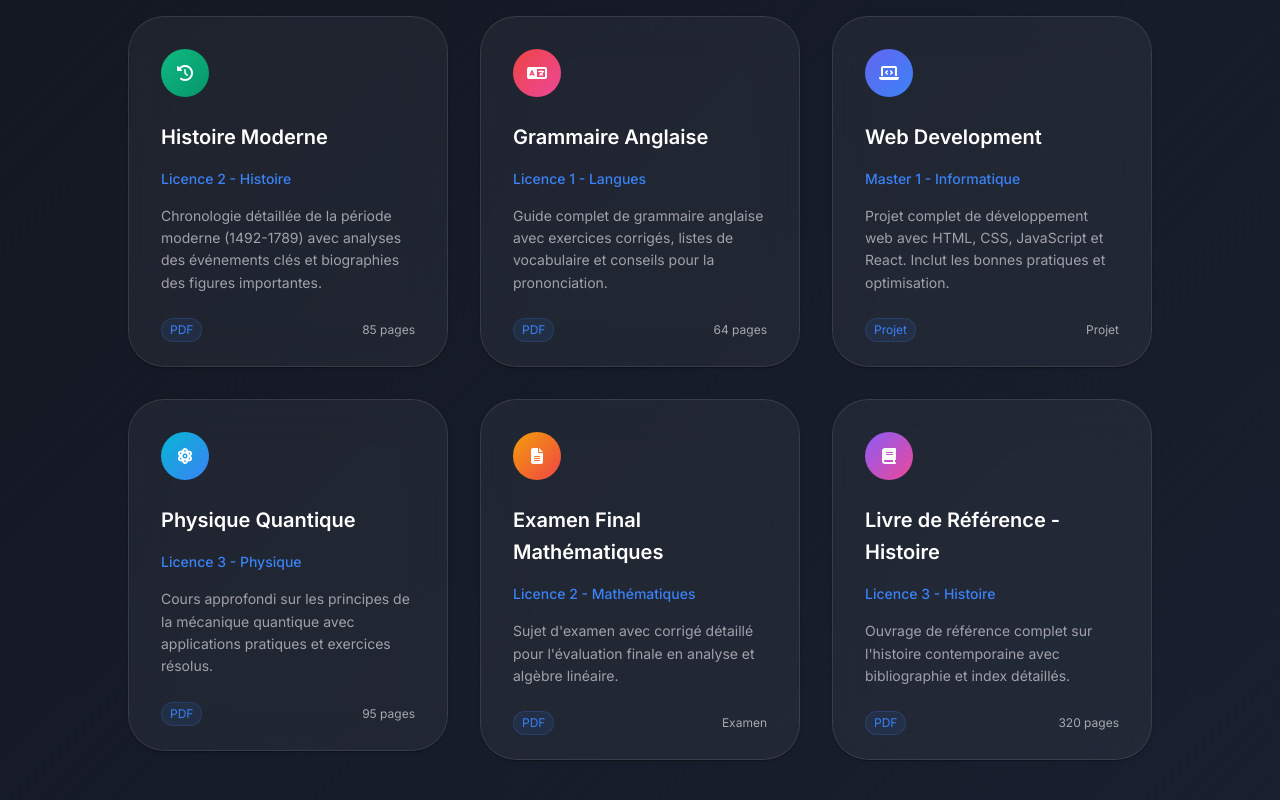
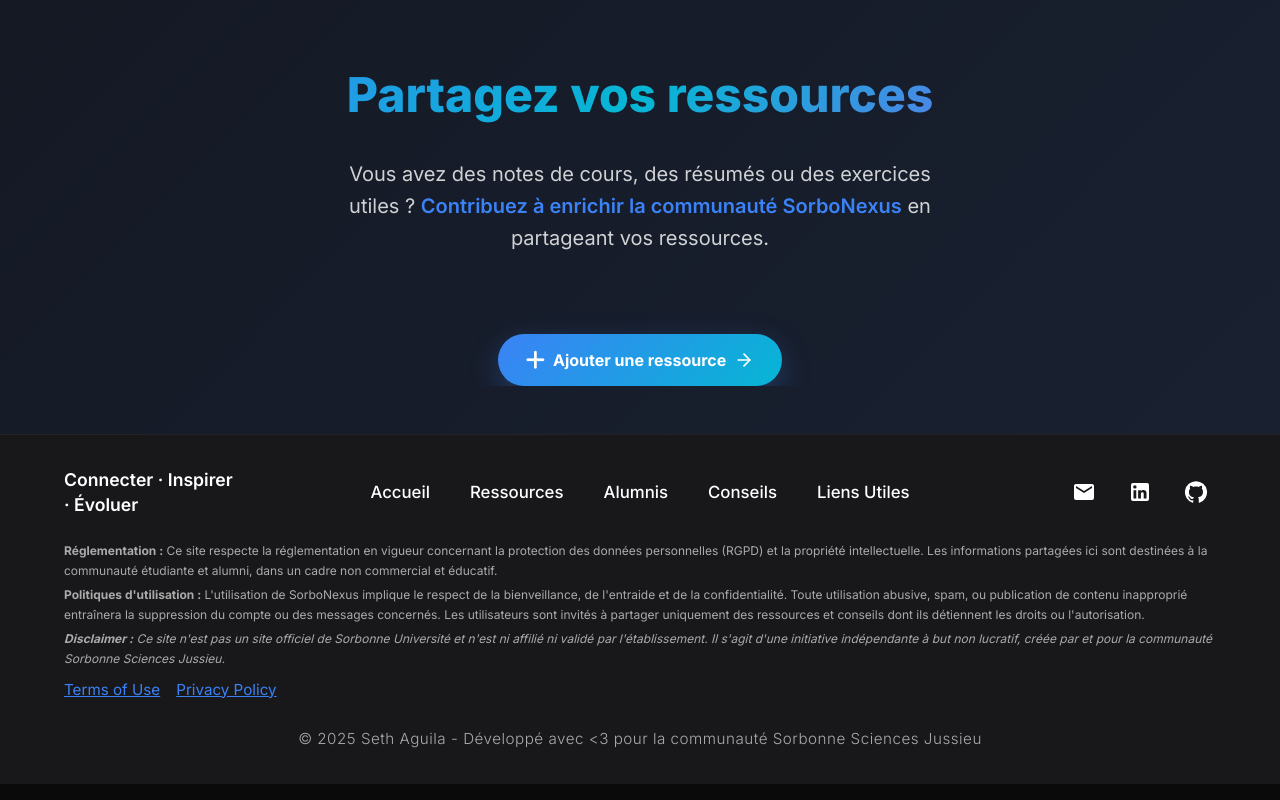
Before and after one commit to userdigitaldevil/SorboNexus, a React (Vite) app: page /ressources in a window 1280 px wide. Shown: the part 1340-2140 px from the top of the page. Built offline with nearby package versions, Linux system fonts and the light colour scheme.

Commit message:
feat: reduce resources to 3 test cards

```diff
--- a/src/pages/Ressources.jsx
+++ b/src/pages/Ressources.jsx
@@ -59,7 +59,7 @@
   const resources = [
     {
       id: 1,
-      title: "Algorithmique Avancée",
+      title: "Test",
       subject: "Licence 3 - Informatique",
       description:
         "Cours complet sur les algorithmes avancés avec exemples et exercices pratiques. Inclut les graphes, algorithmes de tri et complexité.",
@@ -72,7 +72,7 @@
     },
     {
       id: 2,
-      title: "Analyse Mathématique",
+      title: "Test",
       subject: "Licence 2 - Mathématiques",
       description:
         "Notes de cours complètes sur l'analyse réelle, suites et séries, fonctions de plusieurs variables. Avec corrigés d'exercices.",
@@ -85,7 +85,7 @@
     },
     {
       id: 3,
-      title: "TP Chimie Organique",
+      title: "Test",
       subject: "Licence 1 - Chimie",
       description:
         "Guide complet de travaux pratiques avec protocoles expérimentaux, fiches techniques et conseils de sécurité.",
@@ -95,84 +95,6 @@
       pages: "TP",
       category: "Physique",
       filter: "TD",
-    },
-    {
-      id: 4,
-      title: "Histoire Moderne",
-      subject: "Licence 2 - Histoire",
-      description:
-        "Chronologie détaillée de la période moderne (1492-1789) avec analyses des événements clés et biographies des figures importantes.",
-      icon: "fas fa-history",
-      gradient: "linear-gradient(135deg, #10b981 0%, #059669 100%)",
-      type: "PDF",
-      pages: "85 pages",
-      category: "Histoire",
-      filter: "Cours",
-    },
-    {
-      id: 5,
-      title: "Grammaire Anglaise",
-      subject: "Licence 1 - Langues",
-      description:
-        "Guide complet de grammaire anglaise avec exercices corrigés, listes de vocabulaire et conseils pour la prononciation.",
-      icon: "fas fa-language",
-      gradient: "linear-gradient(135deg, #ef4444 0%, #ec4899 100%)",
-      type: "PDF",
-      pages: "64 pages",
-      category: "Histoire",
-      filter: "Livres",
-    },
-    {
-      id: 6,
-      title: "Web Development",
-      subject: "Master 1 - Informatique",
-      description:
-        "Projet complet de développement web avec HTML, CSS, JavaScript et React. Inclut les bonnes pratiques et optimisation.",
-      icon: "fas fa-laptop-code",
-      gradient: "linear-gradient(135deg, #6366f1 0%, #3b82f6 100%)",
-      type: "Projet",
-      pages: "Projet",
-      category: "Informatique",
-      filter: "TD",
-    },
-    {
-      id: 7,
-      title: "Physique Quantique",
-      subject: "Licence 3 - Physique",
-      description:
-        "Cours approfondi sur les principes de la mécanique quantique avec applications pratiques et exercices résolus.",
-      icon: "fas fa-atom",
-      gradient: "linear-gradient(135deg, #06b6d4 0%, #3b82f6 100%)",
-      type: "PDF",
-      pages: "95 pages",
-      category: "Physique",
-      filter: "Cours",
-    },
-    {
-      id: 8,
-      title: "Examen Final Mathématiques",
-      subject: "Licence 2 - Mathématiques",
-      description:
-        "Sujet d'examen avec corrigé détaillé pour l'évaluation finale en analyse et algèbre linéaire.",
-      icon: "fas fa-file-alt",
-      gradient: "linear-gradient(135deg, #f59e0b 0%, #ef4444 100%)",
-      type: "PDF",
-      pages: "Examen",
-      category: "Mathématiques",
-      filter: "Examens",
-    },
-    {
-      id: 9,
-      title: "Livre de Référence - Histoire",
-      subject: "Licence 3 - Histoire",
-      description:
-        "Ouvrage de référence complet sur l'histoire contemporaine avec bibliographie et index détaillés.",
-      icon: "fas fa-book",
-      gradient: "linear-gradient(135deg, #8b5cf6 0%, #ec4899 100%)",
-      type: "PDF",
-      pages: "320 pages",
-      category: "Histoire",
-      filter: "Livres",
     },
   ];
 
```
